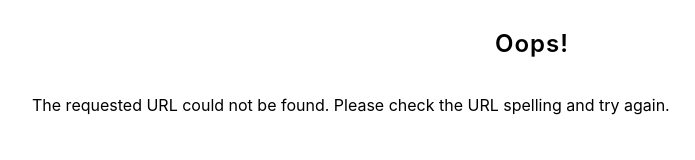
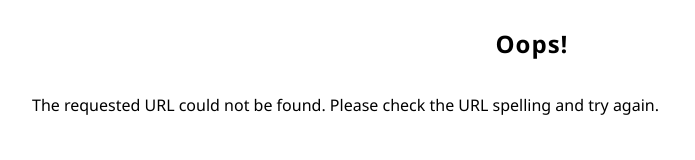
Before and after one commit to superlinear1/sentsailing.github.io, a plain HTML site: page 404.html in a window 1280 px wide. Shown: the whole page, without its empty margins (108-803 px from the left). Drawn offline with nearby package versions, Linux system fonts and the light colour scheme.

Commit message:
Update bonvoyage.css

```diff
--- a/bonvoyage.css
+++ b/bonvoyage.css
@@ -98,7 +98,7 @@ p {
 }
 body {
     line-height: 1;
-    font-family: -apple-system, BlinkMacSystemFont, "Helvetica Neue";
+    font-family: "Segoe UI", -apple-system, BlinkMacSystemFont, sans-serif;
     background-color: #FFFFFF;
     color: #000000;
     max-width: 1000px; /* Don't overwhelm large displays */
@@ -116,7 +116,7 @@ h1 {
     font-size: 18pt;
     color: #000000; /* Bluish, matches link color */
     font-weight: 600;
-    font-family: -apple-system, BlinkMacSystemFont, "Helvetica Neue";
+    font-family: "Segoe UI", -apple-system, BlinkMacSystemFont, sans-serif;
 }
 
 strong {
```
